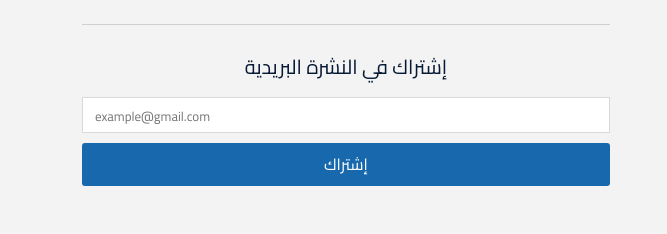
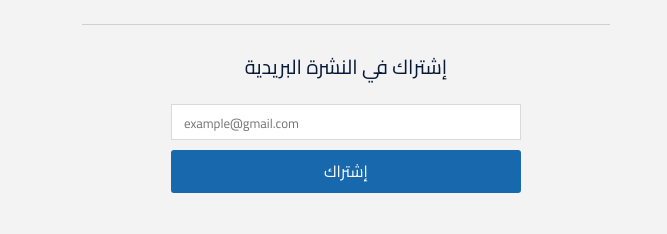
Before and after one commit to touzaelhassan/TEACH-ME-SCHOOL-WEBSITE, a website built with webpack: page src/index.html in a window 1280 px wide. Shown: the part 3776-4010 px from the top of the page, 0-667 px from the left. Built offline with nearby package versions, Linux system fonts and the light colour scheme.

Commit message:
update contact form section

```diff
--- a/src/sass/pages/index.scss
+++ b/src/sass/pages/index.scss
@@ -487,14 +487,18 @@
   .contact__form {
     display: flex;
     flex-direction: column;
+    justify-content: center;
+    align-items: center;
     gap: 10px;
     margin-top: 30px;
     border-top: 1px solid rgba(68, 68, 68, 0.2);
     padding-top: 30px;
 
     input {
+      margin-top: 7px;
       border: 1px solid rgba(68, 68, 68, 0.2);
       padding: 8px 12px;
+      width: 350px;
     }
 
     ::placeholder {
@@ -503,6 +507,7 @@
 
     button {
       padding: 10px 0;
+      width: 350px;
       font-size: 16px;
     }
   }
```
